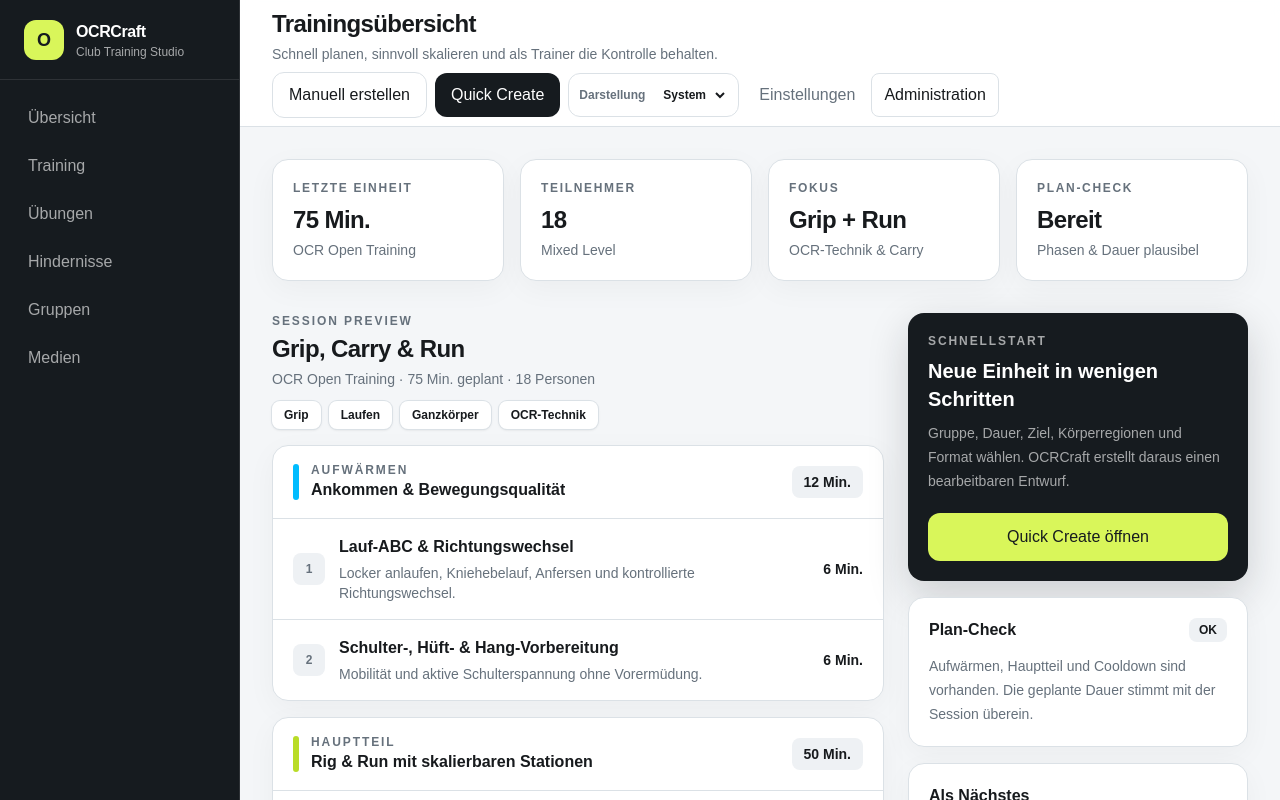
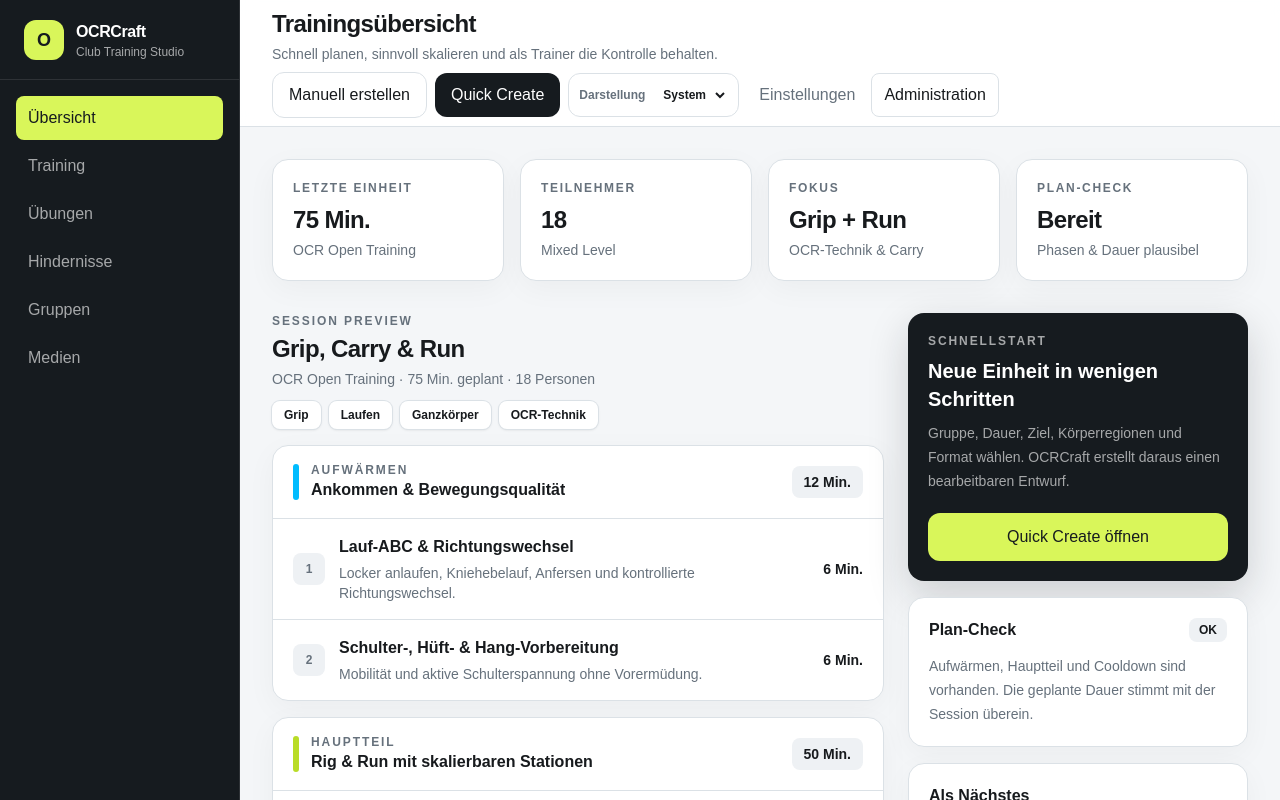
Before and after one commit to AlexanderSeel/OCRCraft, a Next.js app: page / in a window 1280 px wide. Shown: the top 800 px of the page. Built offline with nearby package versions, Linux system fonts and the light colour scheme.

Commit message:
feat: add active desktop and mobile navigation

```diff
--- a/src/components/app-shell.tsx
+++ b/src/components/app-shell.tsx
@@ -1,15 +1,7 @@
 import Link from "next/link";
 import type { ReactNode } from "react";
+import { PrimaryNavigation } from "@/components/navigation/primary-navigation";
 import { ThemeSwitcher } from "@/components/theme/theme-switcher";
-
-const navigation = [
-  ["Übersicht", "/"],
-  ["Training", "/training"],
-  ["Übungen", "/exercises"],
-  ["Hindernisse", "/obstacles"],
-  ["Gruppen", "/groups"],
-  ["Medien", "/media"],
-] as const;
 
 interface AppShellProps {
   readonly title: string;
@@ -29,17 +21,7 @@ export function AppShell({ title, subtitle, actions, children }: AppShellProps)
             <div className="text-xs text-[var(--sidebar-muted)]">Club Training Studio</div>
           </div>
         </div>
-        <nav aria-label="Hauptnavigation" className="flex-1 space-y-1 p-4">
-          {navigation.map(([label, href]) => (
-            <Link
-              className="block rounded-lg px-3 py-2.5 text-sm font-semibold text-[var(--sidebar-muted)] transition hover:bg-[var(--sidebar-hover)] hover:text-[var(--sidebar-foreground)]"
-              href={href}
-              key={href}
-            >
-              {label}
-            </Link>
-          ))}
-        </nav>
+        <PrimaryNavigation variant="sidebar" />
         <div className="border-t border-[var(--sidebar-border)] p-4">
           <Link className="block rounded-lg px-3 py-2.5 text-sm font-semibold text-[var(--sidebar-muted)] hover:bg-[var(--sidebar-hover)] hover:text-[var(--sidebar-foreground)]" href="/admin#database-settings">
             Einstellungen
@@ -69,6 +51,7 @@ export function AppShell({ title, subtitle, actions, children }: AppShellProps)
               </nav>
             </div>
           </div>
+          <PrimaryNavigation variant="mobile" />
         </header>
         <main className="mx-auto max-w-[1500px] p-4 sm:p-6 lg:p-8">{children}</main>
       </div>
```
